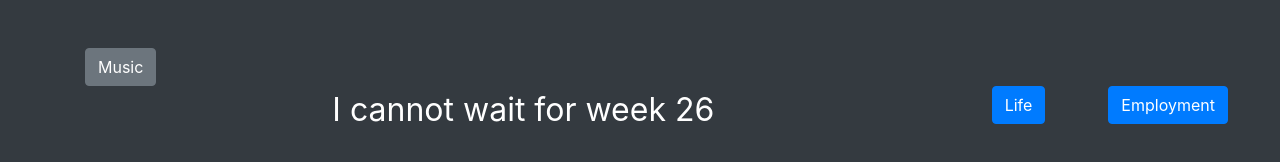
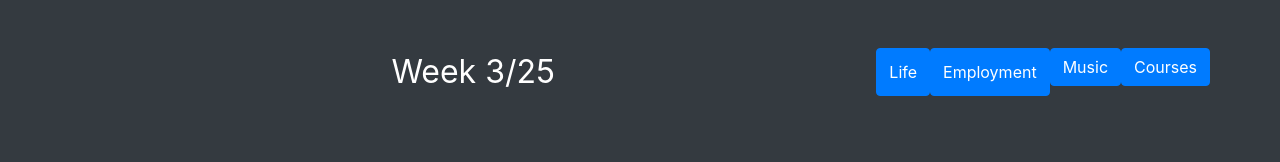
Before and after one commit to n3trunr/n3trunr.github.io, a plain HTML site: page index.html in a window 1280 px wide. Drawn offline with nearby package versions, Linux system fonts and the light colour scheme.

Commit message:
Added button to lead to education.html

```diff
--- a/index.html
+++ b/index.html
@@ -19,17 +19,12 @@
   <body class="my-5 bg-dark">
     <div class="container">
         <div class="row">
-          <div class="col-md-12 button-container">
-            <a href="music.html"> <div class="btn btn-secondary"> Music </div></a>
-          </div>
-            <div class="col calendar-title text-white" style="text-align: center; font-size: 2em;">I cannot wait for week 26</div>
+            <div class="col calendar-title text-white" style="text-align: center; font-size: 2em;">Week 3/25</div>
             <div class="button-container d-flex">
-                <div class="col-md-6 button-container">
                   <button class="btn btn-primary" id="life-button">Life</button>
-                </div>
-                <div class="col-md-6 button-container">
                   <button class="btn btn-primary" id="employment-button">Employment</button>
-                </div>
+                  <a href="music.html"> <div class="btn btn-primary"> Music </div></a>
+                  <a href="education.html"> <div class="btn btn-primary"> Courses </div></a>
               </div>
         </div>
 
```
